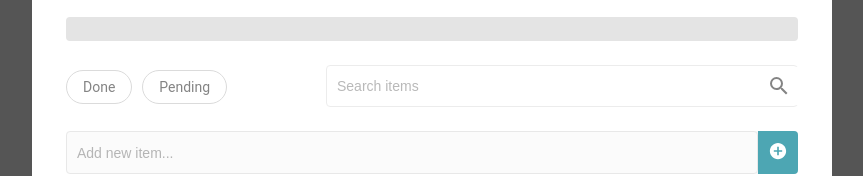
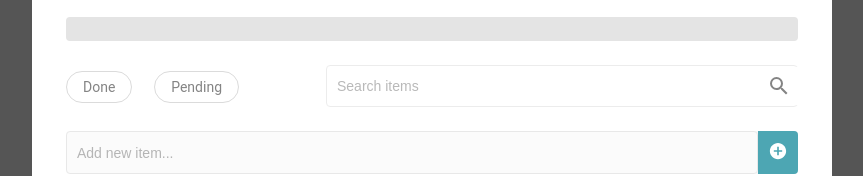
Before and after one commit to sizebay/frontend-challenge, a React (Create React App) app: page / in a window 1280 px wide. Shown: the part 209-385 px from the top of the page, without its empty margins (208-1071 px from the left). Built offline with nearby package versions, Linux system fonts and the light colour scheme.

Commit message:
fix: button adjusts

```diff
--- a/src/components/ButtonStatus/style.ts
+++ b/src/components/ButtonStatus/style.ts
@@ -29,7 +29,6 @@ export const StyledButton = styled.button<StyledButtonProps>`
   border-radius: 17px;
   cursor: pointer;
   padding: 8px 16px;
-  margin-right: 10px;
   transition: all 0.3s;
 
   &:hover,
--- a/src/components/SearchFilterPanel/style.ts
+++ b/src/components/SearchFilterPanel/style.ts
@@ -2,12 +2,13 @@ import { MdOutlineSearch } from "react-icons/md";
 import styled from "styled-components";
 
 export const ButtonsContainer = styled.div`
-  height: 24px;
+width: 173px;
+  height: 32px;
   border-radius: 4px;
   margin-top: 2px;
   text-align: left;
+  justify-content: space-between;
   display: flex;
-  align-items: center;
 `;
 
 export const ContainerControls = styled.div`
```
